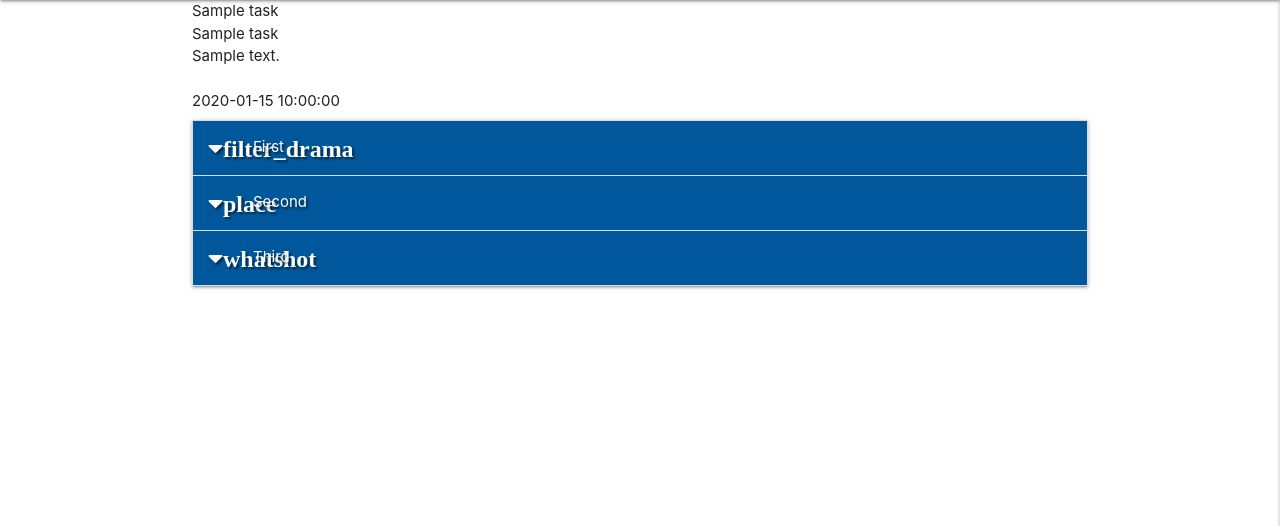
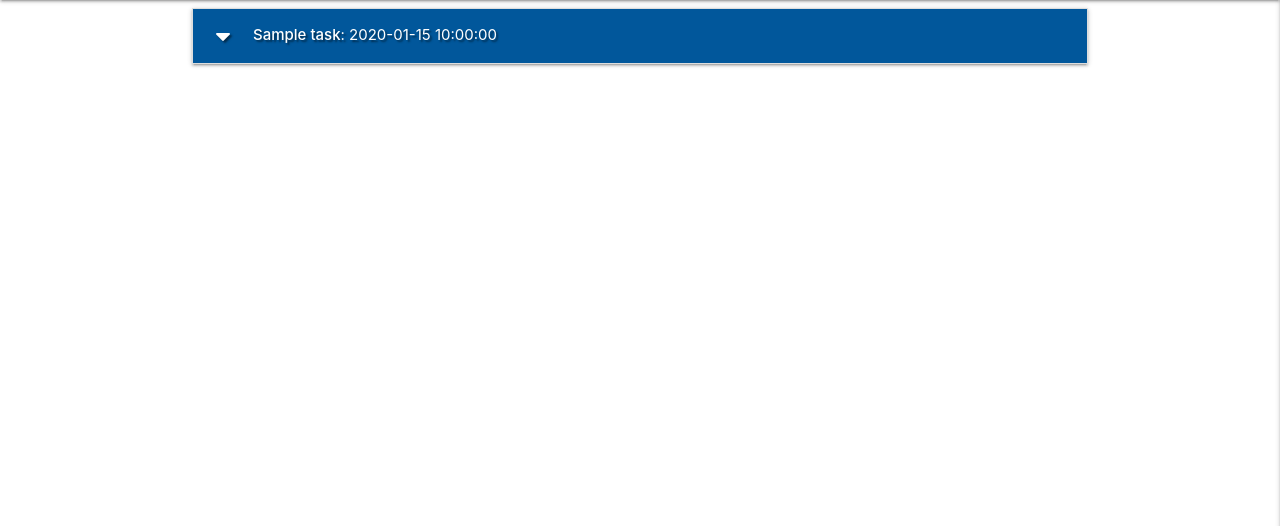
Before and after one commit to Mr-Smyth/flask-task-manager, a Flask app: page / in a window 1280 px wide. Shown: the part 64-590 px from the top of the page. Run offline with Flask 2, Linux system fonts and the light colour scheme; a database or web service that is not in the repository returns one stand-in record (values such as "Sample title"); some libraries are stand-ins or nearby versions.

Commit message:
Add Accordian to Home screen
* Use Jinga Templating to dynamically insert and display data from Mongo
* Added tootltip from Materialize
* Set tasks to equal a list in app.py

```diff
--- a/app.py
+++ b/app.py
@@ -38,7 +38,9 @@ mongo = PyMongo(app)
 @app.route("/get_tasks")
 def get_tasks():
     # Find all documents from the tasks collection
-    tasks = mongo.db.tasks.find()
+    # ADD = LIST() TO CONVERT RESULT TO A PROPPER LIST
+    # THIS ALLOWS JINGA TO UNPACK MULTIPLE TIMES
+    tasks = list(mongo.db.tasks.find())
     return render_template("tasks.html", tasks=tasks)
     # first tasks is a new variable we pass to the html
     # equal to the above tasks.
--- a/static/js/script.js
+++ b/static/js/script.js
@@ -7,4 +7,6 @@ document.addEventListener("DOMContentLoaded", function () {
     var instances = M.Sidenav.init(elems, { edge: "right", draggable: "true" });
     var elems = document.querySelectorAll('.collapsible');
     var instances = M.Collapsible.init(elems);
+    var elems = document.querySelectorAll('.tooltipped');
+    var instances = M.Tooltip.init(elems);
 });
--- a/templates/tasks.html
+++ b/templates/tasks.html
@@ -1,28 +1,24 @@
 {% extends "base.html" %}
 {% block content %}
 
-    {% for task in tasks %}
-        {{ task.task_name }}<br>
-        {{ task.category_name }}<br>
-        {{ task.task_description }}<br>
-        {{ task.is_urgent }}<br>
-        {{ task.due_date }}<br>
-    {% endfor %}
-
 
 <ul class="collapsible">
+    {% for task in tasks %}
 	<li>
-		<div class="collapsible-header white-text light-blue darken-4 text-shadow"><i class="fas fa-caret-down">filter_drama</i>First</div>
-		<div class="collapsible-body"><span>Lorem ipsum dolor sit amet.</span></div>
+		<div class="collapsible-header white-text light-blue darken-4 text-shadow">
+			<i class="fas fa-caret-down"></i>
+            <strong>{{ task.task_name }}</strong> : {{ task.due_date }}
+            {% if task.is_urgent == "on" %}
+                <i class="fas fa-exclamation-circle light-blue-text text-lighten-2 tooltipped"
+                    data-position="right" data-tooltip="URGENT!"></i>
+            {% endif %}
+            </div>
+		<div class="collapsible-body">
+            <strong>{{ task.category_name }}</strong>
+            <p>{{ task.task_description }}</p>
+        </div>
 	</li>
-	<li>
-		<div class="collapsible-header white-text light-blue darken-4 text-shadow"><i class="fas fa-caret-down">place</i>Second</div>
-		<div class="collapsible-body"><span>Lorem ipsum dolor sit amet.</span></div>
-	</li>
-	<li>
-		<div class="collapsible-header white-text light-blue darken-4 text-shadow"><i class="fas fa-caret-down">whatshot</i>Third</div>
-		<div class="collapsible-body"><span>Lorem ipsum dolor sit amet.</span></div>
-	</li>
+	{% endfor %}
 </ul>
 
 {% endblock %}
```
